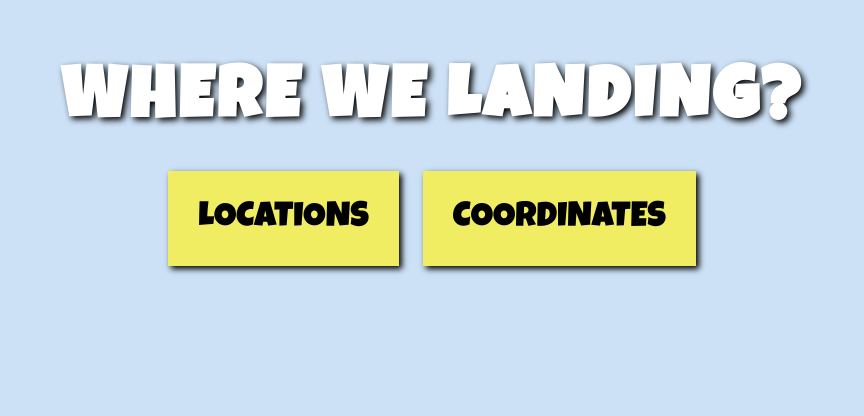
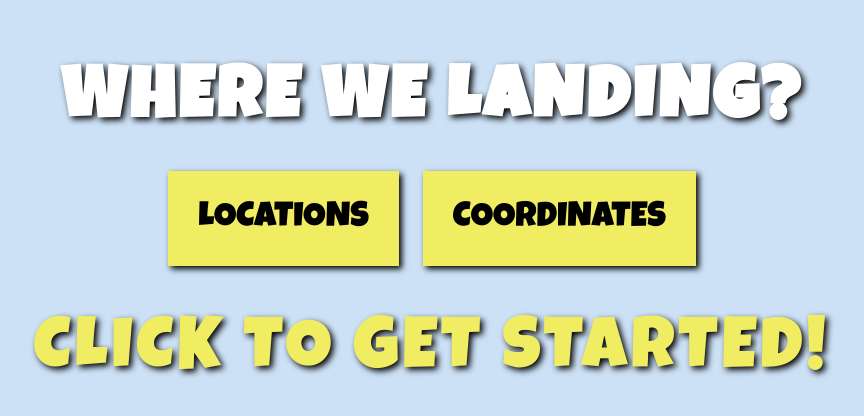
Before and after one commit to jacobsonryan/fortniteapp, a plain HTML site: page index.html in a window 1280 px wide. Shown: the part 132-548 px from the top of the page, without its empty margins (208-1072 px from the left). Drawn offline with Linux system fonts and the light colour scheme.

Commit message:
Update index.html

```diff
--- a/index.html
+++ b/index.html
@@ -46,7 +46,7 @@
 		<button id="coord" onclick="getCoord()">Coordinates</button>
 	</div>
 
-	<div id="text"></div>
+	<div id="text">Click to get started!</div>
 
 </body>
 </html>
```
